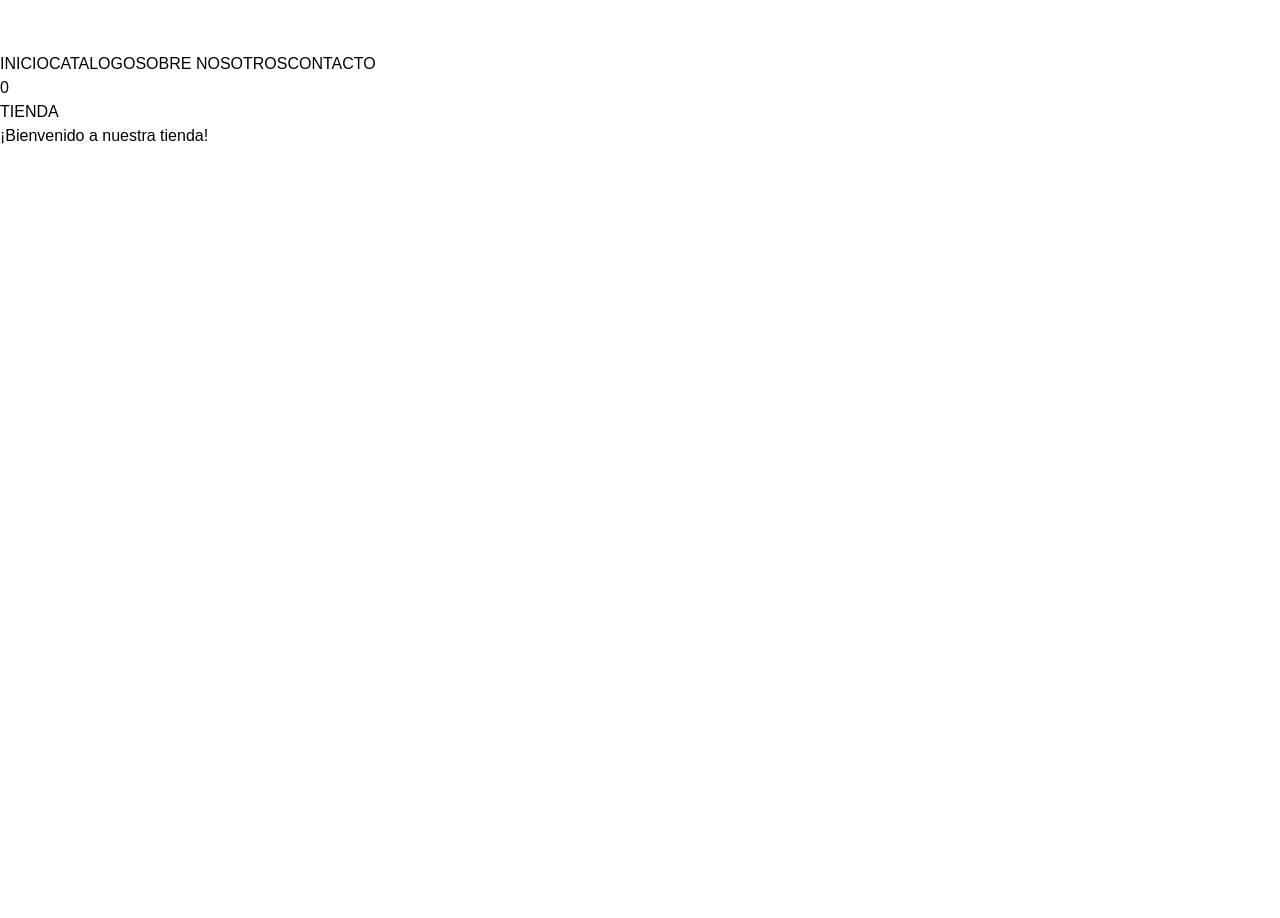
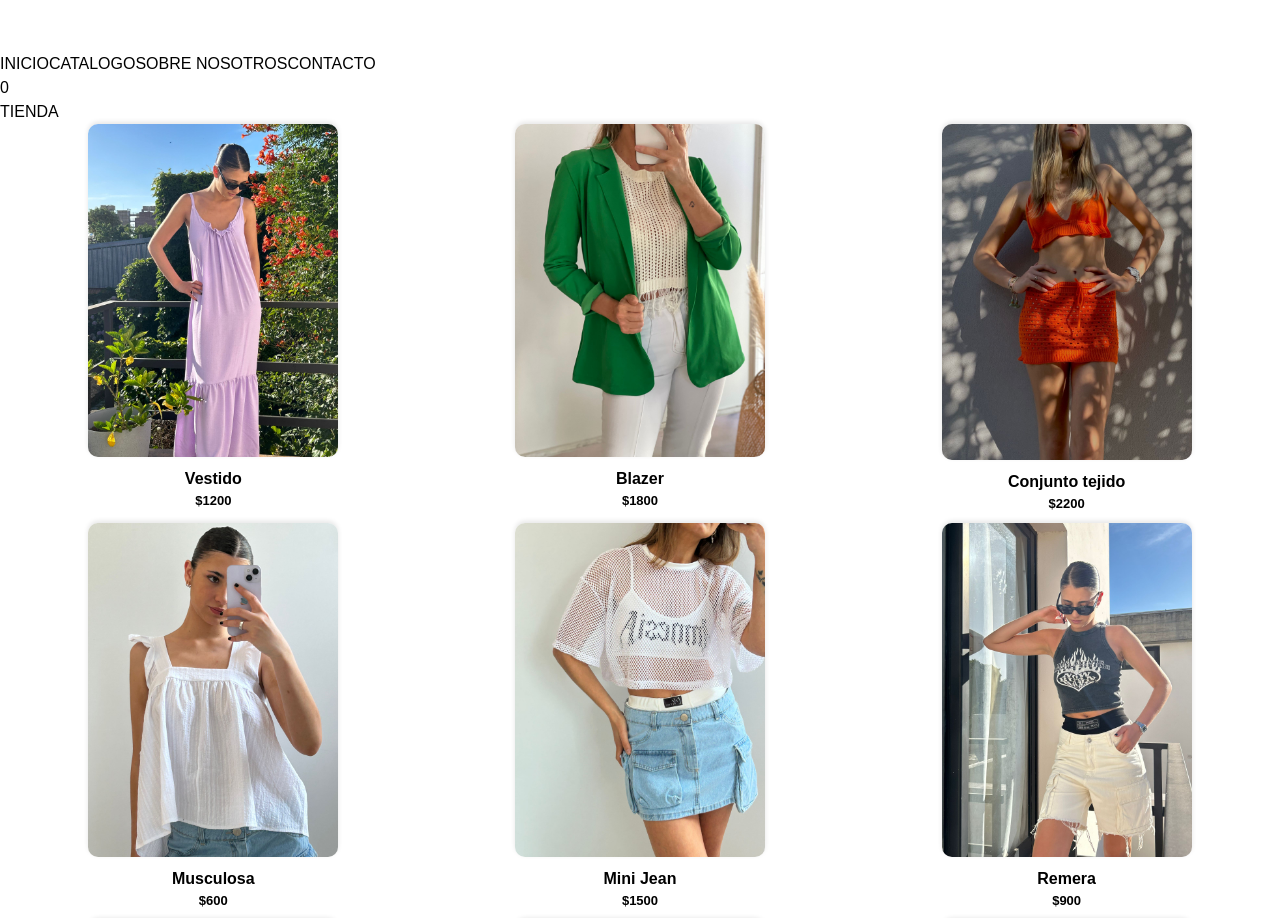
Before and after one commit to sofisisternes/react-coder-proyecto, a React (Vite) app in the folder react-proyecto/: page / in a window 1280 px wide. Shown: the part 270-1188 px from the top of the page. Before the commit the page ends 800 px from the top, so only its background shows below. Built offline with nearby package versions, Linux system fonts and the light colour scheme.

Commit message:
agregando

```diff
--- a/react-proyecto/src/App.jsx
+++ b/react-proyecto/src/App.jsx
@@ -11,6 +11,7 @@ function App() {
     < Navbar />
     < FaCartPlus />
     < ItemListContainer greeting="¡Bienvenido a nuestra tienda!" />
+
     </>
   )
 }
--- /dev/null
+++ b/react-proyecto/src/components/Cards/Cards.jsx
@@ -0,0 +1,13 @@
+import './Cards.scss';
+
+const Cards = ({ src, title, price }) => {
+    return (
+        <article>
+            <img className='card__imagen' src={src} />
+            <h4 className='card__titulo'>{title}</h4>
+            <p className='card__precio'>${price}</p>
+        </article>
+    )
+}
+
+export default Cards
--- /dev/null
+++ b/react-proyecto/src/components/Cards/Cards.scss
@@ -0,0 +1,18 @@
+.card__imagen {
+    height: auto;
+    width: 250px;
+    margin: auto;
+    border-radius: 10px;
+    box-shadow: 0px -2px 5px rgba(0, 0, 0, 0.1);
+}
+
+.card__titulo {
+    margin-top: 10px;
+    font-weight: bold;
+    font-size: medium;
+
+}
+.card__precio{
+    font-weight: bold;
+    font-size: small;
+}
--- a/react-proyecto/src/components/ItemListContainer/ItemListContainer.jsx
+++ b/react-proyecto/src/components/ItemListContainer/ItemListContainer.jsx
@@ -1,4 +1,5 @@
 import './ItemListContainer.scss'
+import Cards from '../Cards/Cards'
 
 const ItemListContainer = ({ greeting }) => {
 
@@ -6,12 +7,37 @@ const ItemListContainer = ({ greeting }) => {
         <main>
             <div>
                 <h1 className="text-3xl text-center m-4">TIENDA</h1>
-                <p className="text-xl text-center text-black">
+                <p className="text-xl text-center text-black m-2 fixed-element">
                     {greeting}
                 </p>
             </div>
-            <section>
-                <article>
+            <section className='tienda'>
+                <article  className='cards'>
+                    <Cards src={"/img/vestido.jpeg"} title={"Vestido"} price={1200} />
+                </article>
+                <article className='cards'>
+                    <Cards src={"/img/blazer.jpeg"} title={"Blazer"} price={1800} />
+                </article>
+                <article className='cards'>
+                    <Cards src={"/img/conjunto.jpeg"} title={"Conjunto tejido"} price={2200} />
+                </article>
+                <article className='cards'>
+                    <Cards src={"/img/musculosa.jpeg"} title={"Musculosa"} price={600} />
+                </article>
+                <article className='cards'>
+                    <Cards src={"/img/pollera.jpeg"} title={"Mini Jean"} price={1500} />
+                </article>
+                <article className='cards'>
+                    <Cards src={"/img/remera.jpeg"} title={"Remera"} price={900} />
+                </article>
+                <article className='cards'>
+                    <Cards src={"/img/remeron.jpeg"} title={"Remeron"} price={1300} />
+                </article>
+                <article className='cards'>
+                    <Cards src={"/img/short.jpeg"} title={"Short Jean"} price={1100} />
+                </article>
+                <article className='cards'>
+                    <Cards src={"/img/top.jpeg"} title={"Top"} price={800} />
                 </article>
             </section>
         </main>
--- a/react-proyecto/src/components/ItemListContainer/ItemListContainer.scss
+++ b/react-proyecto/src/components/ItemListContainer/ItemListContainer.scss
@@ -2,3 +2,25 @@
     margin-top: 10px;
     text-align: center;
   }
+
+  .tienda {
+    display: flex;
+    flex-wrap: wrap;
+    justify-content: space-around;
+
+    .cards {
+      flex: 0 0 calc(33.33% - 10px);
+      text-align: center;
+      margin-bottom: 10px;
+    }
+  }
+  .fixed-element {
+    position: fixed;
+    top: 0;
+    right: 0;
+    width: auto;
+    background-color: #fff;
+    padding: 10px;
+    text-align: center;
+    box-shadow: 0px -2px 5px rgba(0, 0, 0, 0.1);
+  }
```
